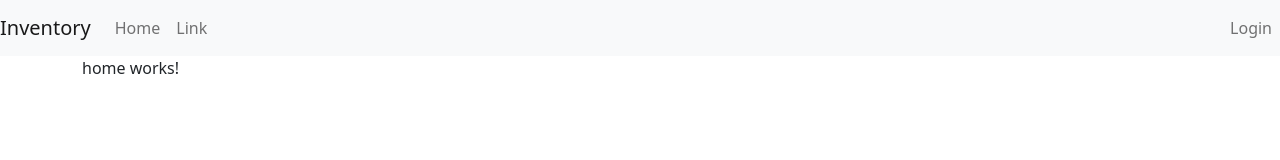
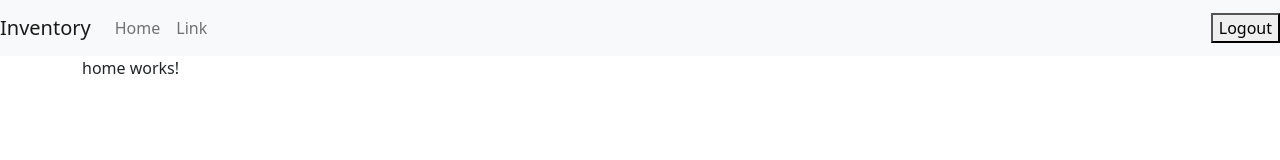
Before and after one commit to RedFuelTank/inventory-frontend, an Angular app: page /home in a window 1280 px wide. Shown: the top 160 px of the page. Built offline with nearby package versions, Linux system fonts and the light colour scheme; sample sign-in values are in the browser's storage.

Commit message:
Login functionality

```diff
--- a/src/app/app.component.html
+++ b/src/app/app.component.html
@@ -15,10 +15,18 @@
     </ul>
   </div>
 
-  <div class="d-flex align-items-center">
+  <div class="d-flex align-items-center" *ngIf="!getCurrentValue">
     <ul class="navbar-nav me-auto mb-2 mb-lg-0">
       <li class="nav-item">
         <a class="nav-link" href="login">Login</a>
+      </li>
+    </ul>
+  </div>
+
+  <div class="d-flex align-items-center" *ngIf="getCurrentValue">
+    <ul class="navbar-nav me-auto mb-2 mb-lg-0">
+      <li class="nav-item">
+        <button (click)="logout()">Logout</button>
       </li>
     </ul>
   </div>
--- a/src/app/app.component.ts
+++ b/src/app/app.component.ts
@@ -1,4 +1,6 @@
 import { Component } from '@angular/core';
+import {LoginResponse} from "./model/login-response";
+import {AuthenticationService} from "./authentication.service";
 
 @Component({
   selector: 'app-root',
@@ -7,4 +9,15 @@ import { Component } from '@angular/core';
 })
 export class AppComponent {
   title = 'inventory';
+
+  constructor(private authenticationService : AuthenticationService) {
+  }
+
+  public get getCurrentValue(): LoginResponse | undefined {
+    return this.authenticationService.getCurrentUserValue
+  }
+
+  logout() {
+    this.authenticationService.logout()
+  }
 }
--- a/src/app/app.module.ts
+++ b/src/app/app.module.ts
@@ -5,7 +5,8 @@ import { AppRoutingModule } from './app-routing.module';
 import { AppComponent } from './app.component';
 import { HomeComponent } from './home/home.component';
 import { LoginComponent } from './login/login.component';
-import {ReactiveFormsModule} from "@angular/forms";
+import {FormsModule, ReactiveFormsModule} from "@angular/forms";
+import {HttpClientModule} from "@angular/common/http";
 
 @NgModule({
   declarations: [
@@ -16,6 +17,8 @@ import {ReactiveFormsModule} from "@angular/forms";
   imports: [
     BrowserModule,
     AppRoutingModule,
+    FormsModule,
+    HttpClientModule,
     ReactiveFormsModule
   ],
   providers: [],
--- a/src/app/login/login.component.ts
+++ b/src/app/login/login.component.ts
@@ -2,6 +2,8 @@ import {FormBuilder, FormGroup, Validators} from "@angular/forms";
 import {Component, OnInit} from "@angular/core";
 import {ActivatedRoute, Router} from "@angular/router";
 import {AuthenticationService} from "../authentication.service";
+import {LoginResponse} from "../model/login-response";
+import {LoginRequest} from "../model/login-request";
 
 @Component({
   selector: 'app-login',
@@ -30,4 +32,17 @@ export class LoginComponent implements OnInit {
     this.returnUrl = this.route.snapshot.queryParams["returnUrl"] || "/home"
   }
 
+  public onSubmit() {
+    if (this.loginForm.invalid) {
+      return;
+    }
+    console.log(this.loginForm.value)
+    const {username, password} = this.loginForm.value
+    let loginRequest = new LoginRequest(username, password);
+    console.log(loginRequest)
+
+    this.authenticationService.login(loginRequest).subscribe((response: LoginResponse) => {
+      this.router.navigate([this.returnUrl])
+    });
+  }
 }
```
